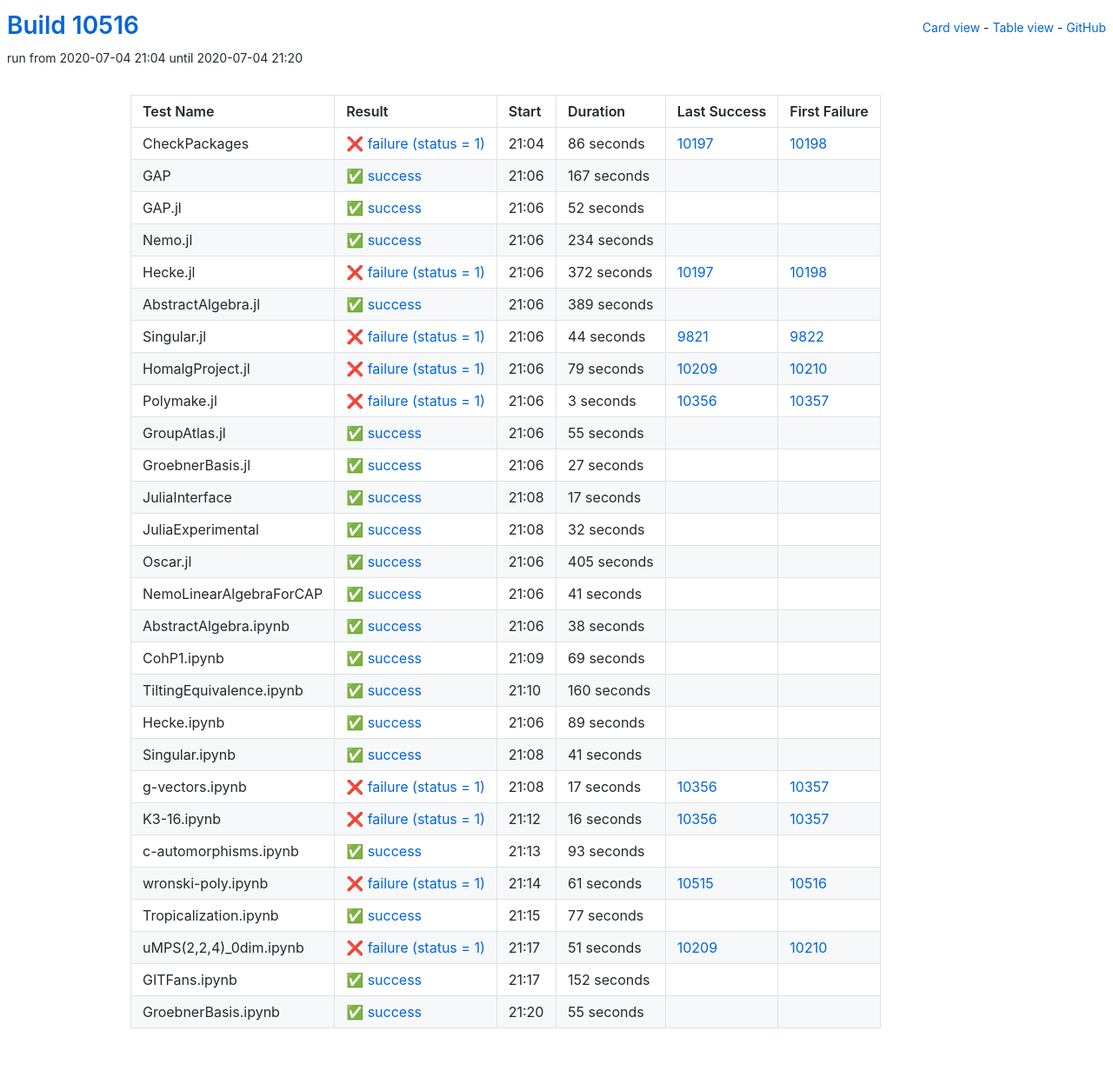
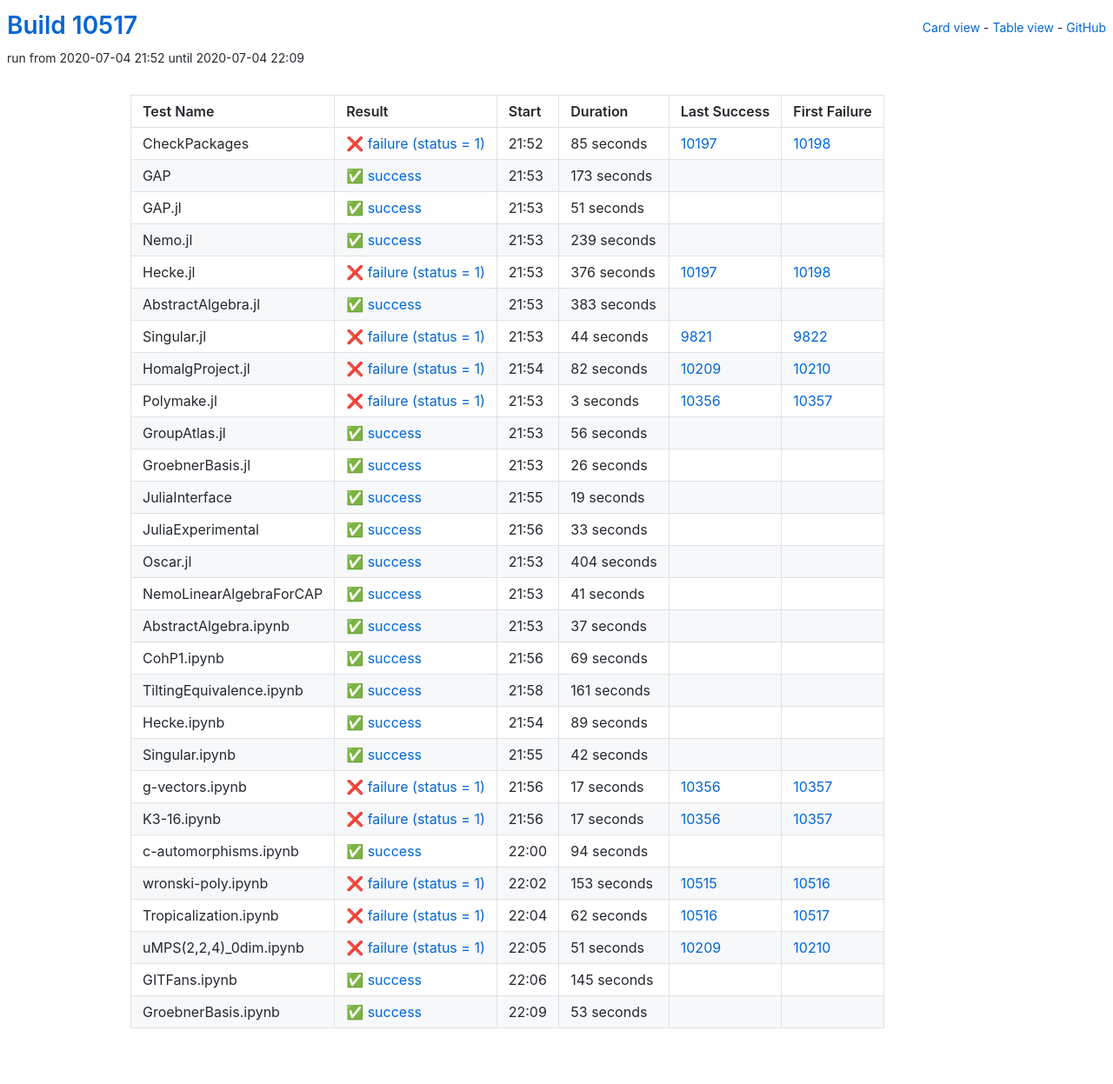
Before and after one commit to oscar-system/oscar-ci-status, a Jekyll site: the page built from table.html, in a window 1280 px wide. Shown: the whole page at 87% size. Built offline with Jekyll 4.4.1, drawn with Linux system fonts in a browser that asks for light colours.

Commit message:
Build #10517

```diff
--- a/_data/ci.yml
+++ b/_data/ci.yml
@@ -1,6 +1,6 @@
 ---
-build: 10516
-build_url: https://oscarci.mathematik.uni-kl.de/job/oscar/10516/
+build: 10517
+build_url: https://oscarci.mathematik.uni-kl.de/job/oscar/10517/
 job: oscar
 organization: oscar-system
 repo: oscar-ci-status
@@ -8,80 +8,80 @@
 tests:
 - name: CheckPackages
   id: checkpackages
-  log: https://oscarci.mathematik.uni-kl.de/job/oscar/10516/artifact/logs/build-10516/CheckPackages.log
-  start: 2020-07-04 21:04
+  log: https://oscarci.mathematik.uni-kl.de/job/oscar/10517/artifact/logs/build-10517/CheckPackages.log
+  start: 2020-07-04 21:52
   success: false
   exitcode: 1
   status: failure
-  duration: 86
+  duration: 85
   last_success: 10197
   last_success_url: https://oscarci.mathematik.uni-kl.de/job/oscar/10197/
   first_failure: 10198
   first_failure_url: https://oscarci.mathematik.uni-kl.de/job/oscar/10198/
 - name: GAP
   id: gap
-  log: https://oscarci.mathematik.uni-kl.de/job/oscar/10516/artifact/logs/build-10516/GAP.log
-  start: 2020-07-04 21:06
+  log: https://oscarci.mathematik.uni-kl.de/job/oscar/10517/artifact/logs/build-10517/GAP.log
+  start: 2020-07-04 21:53
   success: true
   exitcode: 0
   status: success
-  duration: 167
+  duration: 173
   last_success: false
   last_success_url:
   first_failure: false
   first_failure_url:
 - name: GAP.jl
   id: gap-jl
-  log: https://oscarci.mathematik.uni-kl.de/job/oscar/10516/artifact/logs/build-10516/GAP.jl.log
-  start: 2020-07-04 21:06
+  log: https://oscarci.mathematik.uni-kl.de/job/oscar/10517/artifact/logs/build-10517/GAP.jl.log
+  start: 2020-07-04 21:53
   success: true
   exitcode: 0
   status: success
-  duration: 52
+  duration: 51
   last_success: false
   last_success_url:
   first_failure: false
   first_failure_url:
 - name: Nemo.jl
   id: nemo-jl
-  log: https://oscarci.mathematik.uni-kl.de/job/oscar/10516/artifact/logs/build-10516/Nemo.jl.log
-  start: 2020-07-04 21:06
+  log: https://oscarci.mathematik.uni-kl.de/job/oscar/10517/artifact/logs/build-10517/Nemo.jl.log
+  start: 2020-07-04 21:53
   success: true
   exitcode: 0
   status: success
-  duration: 234
+  duration: 239
   last_success: false
   last_success_url:
   first_failure: false
   first_failure_url:
 - name: Hecke.jl
   id: hecke-jl
-  log: https://oscarci.mathematik.uni-kl.de/job/oscar/10516/artifact/logs/build-10516/Hecke.jl.log
-  start: 2020-07-04 21:06
+  log: https://oscarci.mathematik.uni-kl.de/job/oscar/10517/artifact/logs/build-10517/Hecke.jl.log
+  start: 2020-07-04 21:53
   success: false
   exitcode: 1
   status: failure
-  duration: 372
+  duration: 376
   last_success: 10197
   last_success_url: https://oscarci.mathematik.uni-kl.de/job/oscar/10197/
   first_failure: 10198
   first_failure_url: https://oscarci.mathematik.uni-kl.de/job/oscar/10198/
 - name: AbstractAlgebra.jl
   id: abstractalgebra-jl
-  log: https://oscarci.mathematik.uni-kl.de/job/oscar/10516/artifact/logs/build-10516/AbstractAlgebra.jl.log
-  start: 2020-07-04 21:06
+  log: https://oscarci.mathematik.uni-kl.de/job/oscar/10517/artifact/logs/build-10517/AbstractAlgebra.jl.log
+  start: 2020-07-04 21:53
   success: true
   exitcode: 0
   status: success
-  duration: 389
+  duration: 383
   last_success: false
   last_success_url:
   first_failure: false
   first_failure_url:
 - name: Singular.jl
   id: singular-jl
-  log: https://oscarci.mathematik.uni-kl.de/job/oscar/10516/artifact/logs/build-10516/Singular.jl.log
-  start: 2020-07-04 21:06
+  log: https://oscarci.mathematik.uni-kl.de/job/oscar/10517/artifact/logs/build-10517/Singular.jl.log
+  start: 2020-07-04 21:53
   success: false
   exitcode: 1
   status: failure
@@ -92,20 +92,20 @@
   first_failure_url: https://oscarci.mathematik.uni-kl.de/job/oscar/9822/
 - name: HomalgProject.jl
   id: homalgproject-jl
-  log: https://oscarci.mathematik.uni-kl.de/job/oscar/10516/artifact/logs/build-10516/HomalgProject.jl.log
-  start: 2020-07-04 21:06
+  log: https://oscarci.mathematik.uni-kl.de/job/oscar/10517/artifact/logs/build-10517/HomalgProject.jl.log
+  start: 2020-07-04 21:54
   success: false
   exitcode: 1
   status: failure
-  duration: 79
+  duration: 82
   last_success: 10209
   last_success_url: https://oscarci.mathematik.uni-kl.de/job/oscar/10209/
   first_failure: 10210
   first_failure_url: https://oscarci.mathematik.uni-kl.de/job/oscar/10210/
 - name: Polymake.jl
   id: polymake-jl
-  log: https://oscarci.mathematik.uni-kl.de/job/oscar/10516/artifact/logs/build-10516/Polymake.jl.log
-  start: 2020-07-04 21:06
+  log: https://oscarci.mathematik.uni-kl.de/job/oscar/10517/artifact/logs/build-10517/Polymake.jl.log
+  start: 2020-07-04 21:53
   success: false
   exitcode: 1
   status: failure
@@ -116,68 +116,68 @@
   first_failure_url: https://oscarci.mathematik.uni-kl.de/job/oscar/10357/
 - name: GroupAtlas.jl
   id: groupatlas-jl
-  log: https://oscarci.mathematik.uni-kl.de/job/oscar/10516/artifact/logs/build-10516/GroupAtlas.jl.log
-  start: 2020-07-04 21:06
+  log: https://oscarci.mathematik.uni-kl.de/job/oscar/10517/artifact/logs/build-10517/GroupAtlas.jl.log
+  start: 2020-07-04 21:53
   success: true
   exitcode: 0
   status: success
-  duration: 55
+  duration: 56
   last_success: false
   last_success_url:
   first_failure: false
   first_failure_url:
 - name: GroebnerBasis.jl
   id: groebnerbasis-jl
-  log: https://oscarci.mathematik.uni-kl.de/job/oscar/10516/artifact/logs/build-10516/GroebnerBasis.jl.log
-  start: 2020-07-04 21:06
+  log: https://oscarci.mathematik.uni-kl.de/job/oscar/10517/artifact/logs/build-10517/GroebnerBasis.jl.log
+  start: 2020-07-04 21:53
   success: true
   exitcode: 0
   status: success
-  duration: 27
+  duration: 26
   last_success: false
   last_success_url:
   first_failure: false
   first_failure_url:
 - name: JuliaInterface
   id: juliainterface
-  log: https://oscarci.mathematik.uni-kl.de/job/oscar/10516/artifact/logs/build-10516/JuliaInterface.log
-  start: 2020-07-04 21:08
+  log: https://oscarci.mathematik.uni-kl.de/job/oscar/10517/artifact/logs/build-10517/JuliaInterface.log
+  start: 2020-07-04 21:55
   success: true
   exitcode: 0
   status: success
-  duration: 17
+  duration: 19
   last_success: false
   last_success_url:
   first_failure: false
   first_failure_url:
 - name: JuliaExperimental
   id: juliaexperimental
-  log: https://oscarci.mathematik.uni-kl.de/job/oscar/10516/artifact/logs/build-10516/JuliaExperimental.log
-  start: 2020-07-04 21:08
+  log: https://oscarci.mathematik.uni-kl.de/job/oscar/10517/artifact/logs/build-10517/JuliaExperimental.log
+  start: 2020-07-04 21:56
   success: true
   exitcode: 0
   status: success
-  duration: 32
+  duration: 33
   last_success: false
   last_success_url:
   first_failure: false
   first_failure_url:
 - name: Oscar.jl
   id: oscar-jl
-  log: https://oscarci.mathematik.uni-kl.de/job/oscar/10516/artifact/logs/build-10516/Oscar.jl.log
-  start: 2020-07-04 21:06
+  log: https://oscarci.mathematik.uni-kl.de/job/oscar/10517/artifact/logs/build-10517/Oscar.jl.log
+  start: 2020-07-04 21:53
   success: true
   exitcode: 0
   status: success
-  duration: 405
+  duration: 404
   last_success: false
   last_success_url:
   first_failure: false
   first_failure_url:
 - name: NemoLinearAlgebraForCAP
   id: nemolinearalgebraforcap
-  log: https://oscarci.mathematik.uni-kl.de/job/oscar/10516/artifact/logs/build-10516/NemoLinearAlgebraForCAP.log
-  start: 2020-07-04 21:06
+  log: https://oscarci.mathematik.uni-kl.de/job/oscar/10517/artifact/logs/build-10517/NemoLinearAlgebraForCAP.log
+  start: 2020-07-04 21:53
   success: true
   exitcode: 0
   status: success
@@ -188,20 +188,20 @@
   first_failure_url:
 - name: AbstractAlgebra.ipynb
   id: abstractalgebra-ipynb
-  log: https://oscarci.mathematik.uni-kl.de/job/oscar/10516/artifact/logs/build-10516/AbstractAlgebra.ipynb.log
-  start: 2020-07-04 21:06
+  log: https://oscarci.mathematik.uni-kl.de/job/oscar/10517/artifact/logs/build-10517/AbstractAlgebra.ipynb.log
+  start: 2020-07-04 21:53
   success: true
   exitcode: 0
   status: success
-  duration: 38
+  duration: 37
   last_success: false
   last_success_url:
   first_failure: false
   first_failure_url:
 - name: CohP1.ipynb
   id: cohp1-ipynb
-  log: https://oscarci.mathematik.uni-kl.de/job/oscar/10516/artifact/logs/build-10516/CohP1.ipynb.log
-  start: 2020-07-04 21:09
+  log: https://oscarci.mathematik.uni-kl.de/job/oscar/10517/artifact/logs/build-10517/CohP1.ipynb.log
+  start: 2020-07-04 21:56
   success: true
   exitcode: 0
   status: success
@@ -212,20 +212,20 @@
   first_failure_url:
 - name: TiltingEquivalence.ipynb
   id: tiltingequivalence-ipynb
-  log: https://oscarci.mathematik.uni-kl.de/job/oscar/10516/artifact/logs/build-10516/TiltingEquivalence.ipynb.log
-  start: 2020-07-04 21:10
+  log: https://oscarci.mathematik.uni-kl.de/job/oscar/10517/artifact/logs/build-10517/TiltingEquivalence.ipynb.log
+  start: 2020-07-04 21:58
   success: true
   exitcode: 0
   status: success
-  duration: 160
+  duration: 161
   last_success: false
   last_success_url:
   first_failure: false
   first_failure_url:
 - name: Hecke.ipynb
   id: hecke-ipynb
-  log: https://oscarci.mathematik.uni-kl.de/job/oscar/10516/artifact/logs/build-10516/Hecke.ipynb.log
-  start: 2020-07-04 21:06
+  log: https://oscarci.mathematik.uni-kl.de/job/oscar/10517/artifact/logs/build-10517/Hecke.ipynb.log
+  start: 2020-07-04 21:54
   success: true
   exitcode: 0
   status: success
@@ -236,20 +236,20 @@
   first_failure_url:
 - name: Singular.ipynb
   id: singular-ipynb
-  log: https://oscarci.mathematik.uni-kl.de/job/oscar/10516/artifact/logs/build-10516/Singular.ipynb.log
-  start: 2020-07-04 21:08
+  log: https://oscarci.mathematik.uni-kl.de/job/oscar/10517/artifact/logs/build-10517/Singular.ipynb.log
+  start: 2020-07-04 21:55
   success: true
   exitcode: 0
   status: success
-  duration: 41
+  duration: 42
   last_success: false
   last_success_url:
   first_failure: false
   first_failure_url:
 - name: g-vectors.ipynb
   id: g-vectors-ipynb
-  log: https://oscarci.mathematik.uni-kl.de/job/oscar/10516/artifact/logs/build-10516/g-vectors.ipynb.log
-  start: 2020-07-04 21:08
+  log: https://oscarci.mathematik.uni-kl.de/job/oscar/10517/artifact/logs/build-10517/g-vectors.ipynb.log
+  start: 2020-07-04 21:56
   success: false
   exitcode: 1
   status: failure
@@ -260,56 +260,56 @@
   first_failure_url: https://oscarci.mathematik.uni-kl.de/job/oscar/10357/
 - name: K3-16.ipynb
   id: k3-16-ipynb
-  log: https://oscarci.mathematik.uni-kl.de/job/oscar/10516/artifact/logs/build-10516/K3-16.ipynb.log
-  start: 2020-07-04 21:12
+  log: https://oscarci.mathematik.uni-kl.de/job/oscar/10517/artifact/logs/build-10517/K3-16.ipynb.log
+  start: 2020-07-04 21:56
   success: false
   exitcode: 1
   status: failure
-  duration: 16
+  duration: 17
   last_success: 10356
   last_success_url: https://oscarci.mathematik.uni-kl.de/job/oscar/10356/
   first_failure: 10357
   first_failure_url: https://oscarci.mathematik.uni-kl.de/job/oscar/10357/
 - name: c-automorphisms.ipynb
   id: c-automorphisms-ipynb
-  log: https://oscarci.mathematik.uni-kl.de/job/oscar/10516/artifact/logs/build-10516/c-automorphisms.ipynb.log
-  start: 2020-07-04 21:13
+  log: https://oscarci.mathematik.uni-kl.de/job/oscar/10517/artifact/logs/build-10517/c-automorphisms.ipynb.log
+  start: 2020-07-04 22:00
   success: true
   exitcode: 0
   status: success
-  duration: 93
+  duration: 94
   last_success: false
   last_success_url:
   first_failure: false
   first_failure_url:
 - name: wronski-poly.ipynb
   id: wronski-poly-ipynb
-  log: https://oscarci.mathematik.uni-kl.de/job/oscar/10516/artifact/logs/build-10516/wronski-poly.ipynb.log
-  start: 2020-07-04 21:14
+  log: https://oscarci.mathematik.uni-kl.de/job/oscar/10517/artifact/logs/build-10517/wronski-poly.ipynb.log
+  start: 2020-07-04 22:02
   success: false
   exitcode: 1
   status: failure
-  duration: 61
+  duration: 153
   last_success: 10515
   last_success_url: https://oscarci.mathematik.uni-kl.de/job/oscar/10515/
   first_failure: 10516
   first_failure_url: https://oscarci.mathematik.uni-kl.de/job/oscar/10516/
 - name: Tropicalization.ipynb
   id: tropicalization-ipynb
-  log: https://oscarci.mathematik.uni-kl.de/job/oscar/10516/artifact/logs/build-10516/Tropicalization.ipynb.log
-  start: 2020-07-04 21:15
-  success: true
-  exitcode: 0
-  status: success
-  duration: 77
-  last_success: false
-  last_success_url:
-  first_failure: false
-  first_failure_url:
+  log: https://oscarci.mathematik.uni-kl.de/job/oscar/10517/artifact/logs/build-10517/Tropicalization.ipynb.log
+  start: 2020-07-04 22:04
+  success: false
+  exitcode: 1
+  status: failure
+  duration: 62
+  last_success: 10516
+  last_success_url: https://oscarci.mathematik.uni-kl.de/job/oscar/10516/
+  first_failure: 10517
+  first_failure_url: https://oscarci.mathematik.uni-kl.de/job/oscar/10517/
 - name: uMPS(2,2,4)_0dim.ipynb
   id: umps-2-2-4-0dim-ipynb
-  log: https://oscarci.mathematik.uni-kl.de/job/oscar/10516/artifact/logs/build-10516/uMPS-2-2-4-_0dim.ipynb.log
-  start: 2020-07-04 21:17
+  log: https://oscarci.mathematik.uni-kl.de/job/oscar/10517/artifact/logs/build-10517/uMPS-2-2-4-_0dim.ipynb.log
+  start: 2020-07-04 22:05
   success: false
   exitcode: 1
   status: failure
@@ -320,24 +320,24 @@
   first_failure_url: https://oscarci.mathematik.uni-kl.de/job/oscar/10210/
 - name: GITFans.ipynb
   id: gitfans-ipynb
-  log: https://oscarci.mathematik.uni-kl.de/job/oscar/10516/artifact/logs/build-10516/GITFans.ipynb.log
-  start: 2020-07-04 21:17
+  log: https://oscarci.mathematik.uni-kl.de/job/oscar/10517/artifact/logs/build-10517/GITFans.ipynb.log
+  start: 2020-07-04 22:06
   success: true
   exitcode: 0
   status: success
-  duration: 152
+  duration: 145
   last_success: false
   last_success_url:
   first_failure: false
   first_failure_url:
 - name: GroebnerBasis.ipynb
   id: groebnerbasis-ipynb
-  log: https://oscarci.mathematik.uni-kl.de/job/oscar/10516/artifact/logs/build-10516/GroebnerBasis.ipynb.log
-  start: 2020-07-04 21:20
+  log: https://oscarci.mathematik.uni-kl.de/job/oscar/10517/artifact/logs/build-10517/GroebnerBasis.ipynb.log
+  start: 2020-07-04 22:09
   success: true
   exitcode: 0
   status: success
-  duration: 55
+  duration: 53
   last_success: false
   last_success_url:
   first_failure: false
```
Also changed, not shown: README.md.
